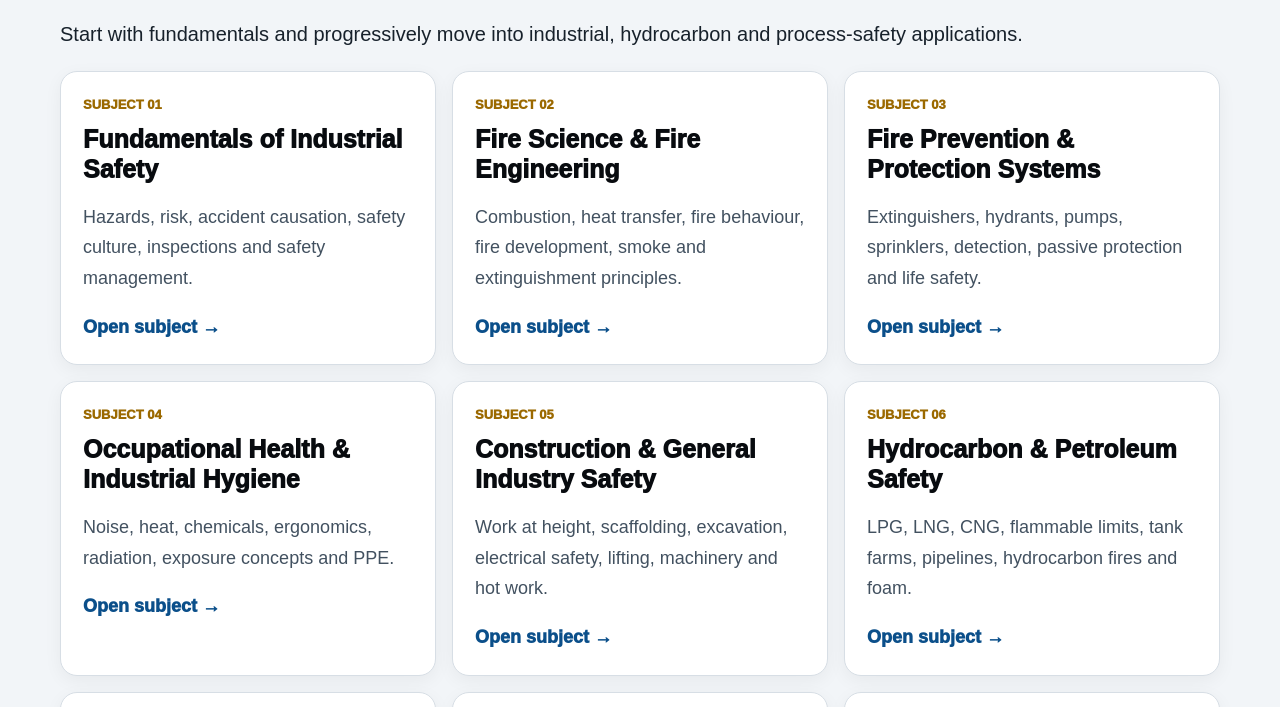
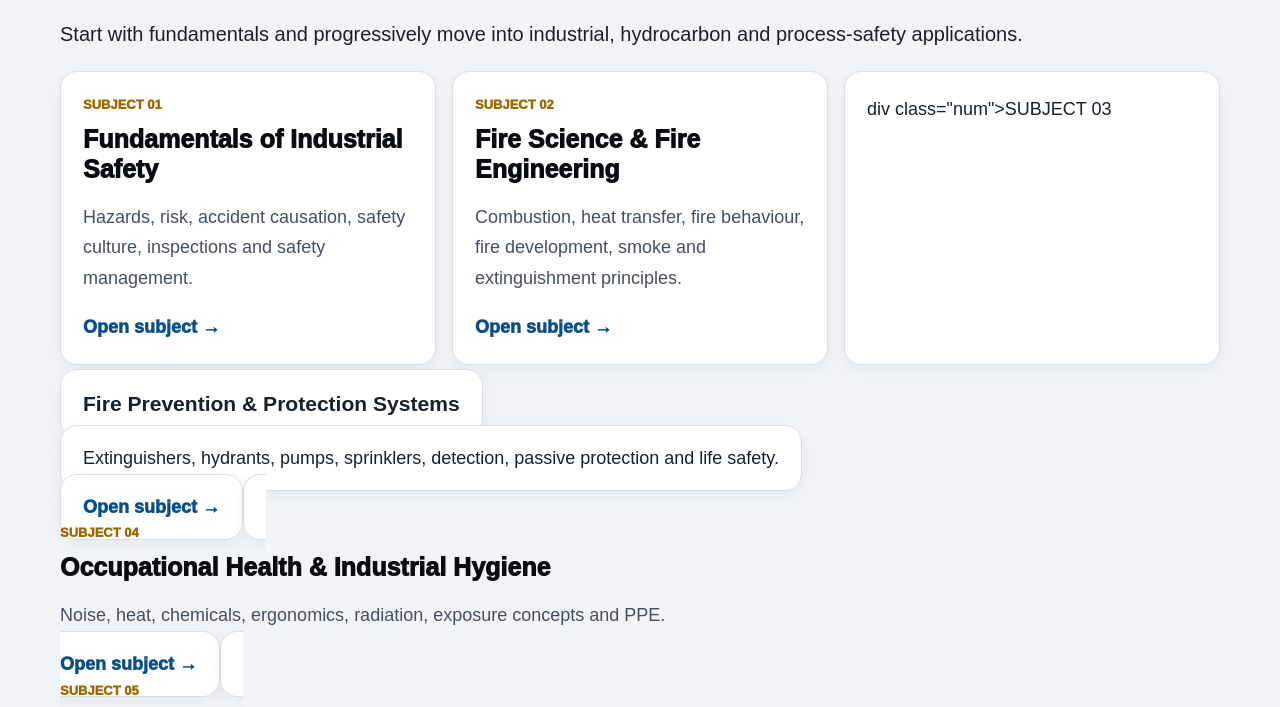
Before and after one commit to kunjumonpraveen-cmyk/kunju-study-hub, a plain HTML site: page index.html in a window 1280 px wide. Shown: the part 726-1433 px from the top of the page. Drawn offline with Linux system fonts and the light colour scheme.

Commit message:
Update index.html

```diff
--- a/index.html
+++ b/index.html
@@ -23,7 +23,7 @@ footer{background:#061421;color:#cbd7e1;text-align:center;padding:25px;font-size
 <section class="section" id="subjects"><h2>Curriculum</h2><p class="lead">Start with fundamentals and progressively move into industrial, hydrocarbon and process-safety applications.</p><div class="grid">
 <a class="card" href="subject-01-industrial-safety.html"><div class="num">SUBJECT 01</div><h3>Fundamentals of Industrial Safety</h3><p>Hazards, risk, accident causation, safety culture, inspections and safety management.</p><span class="go">Open subject →</span></a>
 <a class="card" href="subject-02-fire-science.html"><div class="num">SUBJECT 02</div><h3>Fire Science & Fire Engineering</h3><p>Combustion, heat transfer, fire behaviour, fire development, smoke and extinguishment principles.</p><span class="go">Open subject →</span></a>
-<a class="card" href="subject-03-fire-protection-systems.html"><div class="num">SUBJECT 03</div><h3>Fire Prevention & Protection Systems</h3><p>Extinguishers, hydrants, pumps, sprinklers, detection, passive protection and life safety.</p><span class="go">Open subject →</span></a>
+<a class="card" href="subject-03-fire-protection-systems.html"<>div class="num">SUBJECT 03</div><h3>Fire Prevention & Protection Systems</h3><p>Extinguishers, hydrants, pumps, sprinklers, detection, passive protection and life safety.</p><span class="go">Open subject →</span></a>
 <a class="card" href="subject-04-occupational-health.html"><div class="num">SUBJECT 04</div><h3>Occupational Health & Industrial Hygiene</h3><p>Noise, heat, chemicals, ergonomics, radiation, exposure concepts and PPE.</p><span class="go">Open subject →</span></a>
 <a class="card" href="subject-05-construction-safety.html"><div class="num">SUBJECT 05</div><h3>Construction & General Industry Safety</h3><p>Work at height, scaffolding, excavation, electrical safety, lifting, machinery and hot work.</p><span class="go">Open subject →</span></a>
 <a class="card" href="subject-06-hydrocarbon-safety.html"><div class="num">SUBJECT 06</div><h3>Hydrocarbon & Petroleum Safety</h3><p>LPG, LNG, CNG, flammable limits, tank farms, pipelines, hydrocarbon fires and foam.</p><span class="go">Open subject →</span></a>
```
